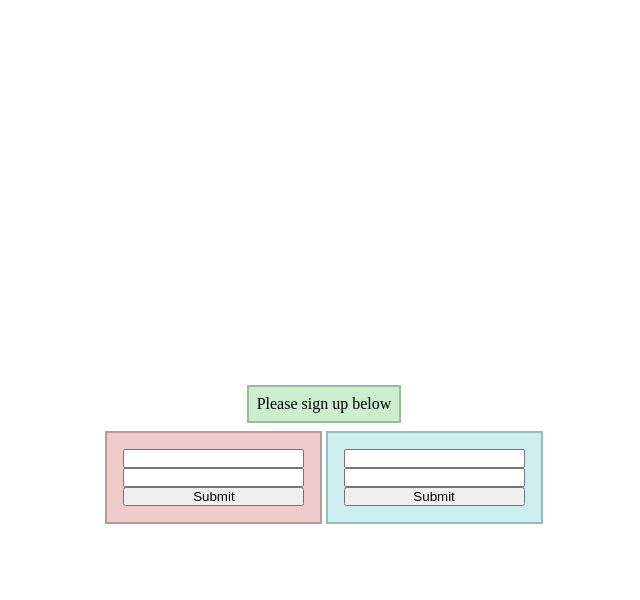
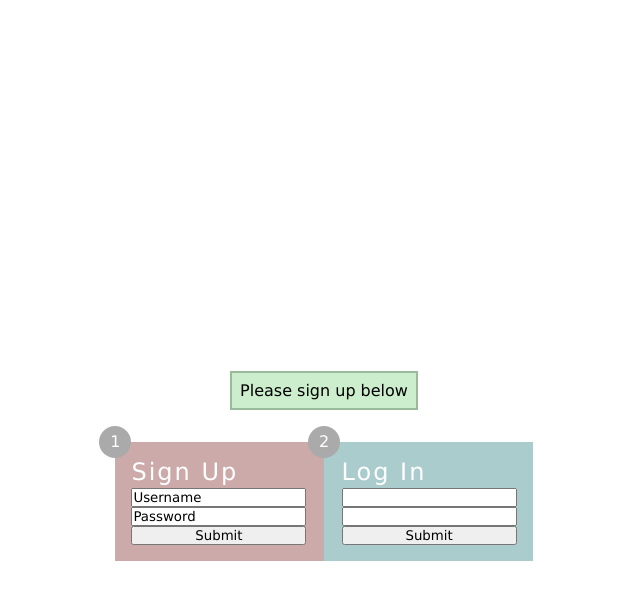
Before and after one commit to yu2/yu2.github.io, a Jekyll site: the page prj/ydnjs/ch2/login.html, which Jekyll copies as it is, in a window 1280 px wide. Shown: the top 600 px of the page, without its empty margins (316-956 px from the left). Built offline with Jekyll 4.4.1, drawn with Linux system fonts in a browser that asks for light colours.

Commit message:
Add files via upload

```diff
--- a/prj/ydnjs/ch2/login.css
+++ b/prj/ydnjs/ch2/login.css
@@ -2,6 +2,7 @@
   padding: 0;
   margin: 0;
   box-sizing: border-box;
+  font-family: "lucida sans";
 }
 
 body {
@@ -16,7 +17,7 @@ body {
   background-color: #cec;
   border: 2px solid #9b9;
   padding: 0.5em;
-  margin: 0.5em;
+  margin: 2em 0.5em;
 }
 
 .box-container {
@@ -24,8 +25,44 @@ body {
   flex-flow: row wrap;
 }
 
+.box-border {
+  display: flex;
+  padding: 1em;
+  position: relative;
+}
+
+#box-border-signup {
+  background-color: #caa;
+}
+
+#box-border-login {
+  background-color: #acc;
+}
+
+.number-icon {
+  color: white;
+  position: absolute;
+  display: flex;
+  justify-content: center;
+  align-items: center;
+  height: 2em;
+  width: 2em;
+  left: 0;
+  top: 0;
+  transform: translate(-50%, -50%);
+  border-radius: 50%;
+  background-color: #aaa;
+}
+
 .box {
-  padding: 1em;
+  position: relative;
+}
+
+.box p {
+  color: white;
+  font-size: 1.5em;
+  letter-spacing: 2px;
+  margin-bottom: 0.1em;
 }
 
 form {
@@ -34,13 +71,9 @@ form {
 }
 
 #signup-box {
-  background-color: #ecc;
-  border: 2px solid #b99;
   margin-right: 0.1em;
 }
 
 #login-box {
-  background-color: #cee;
-  border: 2px solid #9bb;
   margin-left: 0.1em;
 }
--- a/prj/ydnjs/ch2/login.html
+++ b/prj/ydnjs/ch2/login.html
@@ -10,15 +10,26 @@
       <p id="message">Please sign up below</p>
     </div>
     <div class="box-container">
+      <div class="box-border" id="box-border-signup">
+        <div class="number-icon" id="number-icon-signup">
+          <p>1</p>
+        </div>
         <div class="box" id="signup-box">
+          <p>Sign Up</p>
           <form>
-          <input type="text">
-          <input type="text">
+            <input type="text" value="Username">
+            <input type="text" value="Password">
             <input class="submit-button" id="signup-submit" type="submit" onclick="return false">
           </form>
         </div>
+      </div>
 
+      <div class="box-border" id="box-border-login">
+        <div class="number-icon" id="number-icon-login">
+          <p>2</p>
+        </div>
         <div class="box" id="login-box">
+          <p>Log In</p>
           <form>
             <input type="text">
             <input type="text">
@@ -26,6 +37,7 @@
           </form>
         </div>
       </div>
+    </div>
     <script src="login.js"></script>
   </body>
 </html>
--- a/prj/ydnjs/ch2/login.js
+++ b/prj/ydnjs/ch2/login.js
@@ -1,18 +1,16 @@
-document.addEventListener("DOMContentLoaded", function(e) {
+document.addEventListener("DOMContentLoaded", function(event) {
   var submitButtons = document.getElementsByClassName("submit-button");
-  console.log(submitButtons);
-  console.log(submitButtons[0]);
-  console.log(e);
 
-  /*
   for (let i = 0; i <submitButtons.length; i++) {
-    submitButtons[i].addEventListener("click", changeMessage(e));
+    submitButtons[i].addEventListener("click", changeMessage);
   }
-  */
-  submitButtons[0].addEventListener("click", changeMessage);
 
   function changeMessage(e) {
-    console.log(e.target);
-    document.getElementsByClassName("message-display")[0].innerHTML = "Please Log In";
+    var statusMessage = document.getElementsByClassName("message-display")[0];
+    if(e.target.id == "signup-submit") {
+      statusMessage.innerHTML = "Please Log In";
+    } else if (e.target.id == "login-submit") {
+      statusMessage.innerHTML = "Login successful!";
+    }
   }
 });
```
Lines whose indentation alone changed are shown as unchanged.
